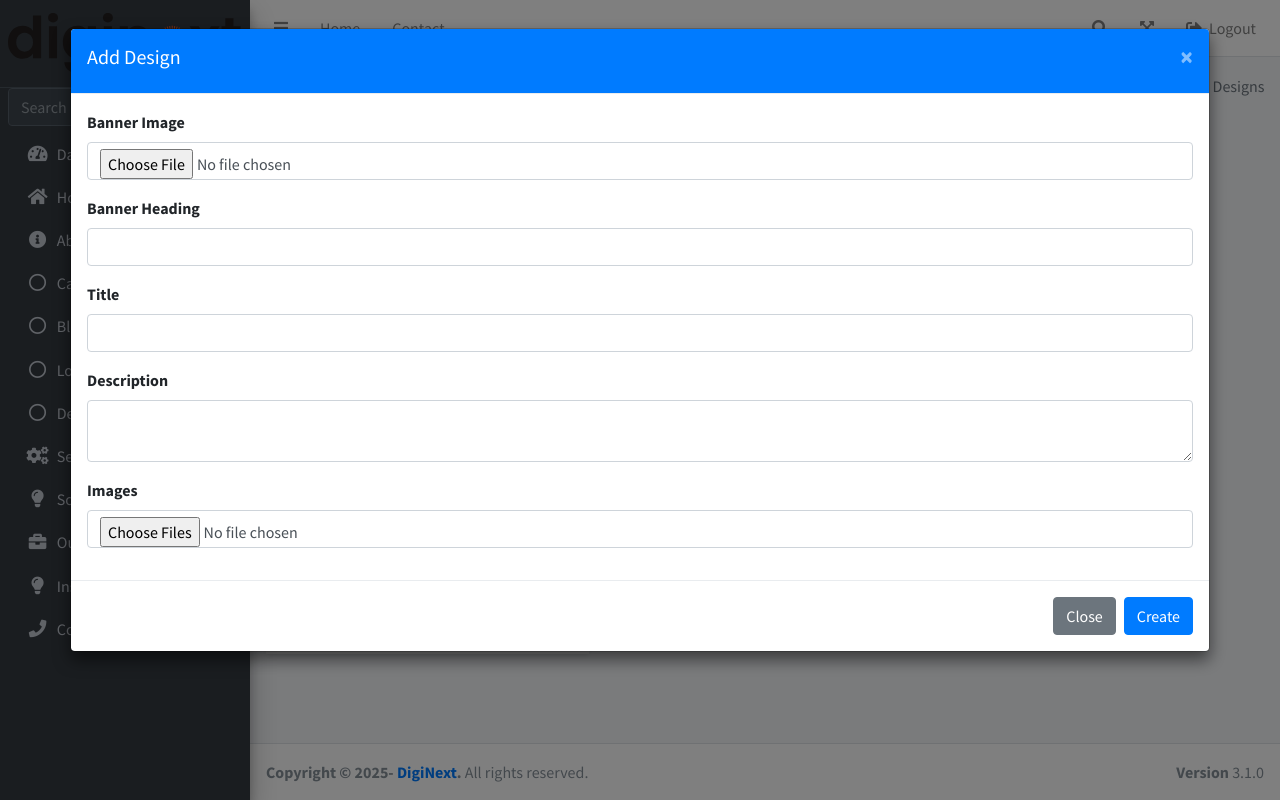
After one commit to CloudcraftTeche/diginextae, a Django app: template dashboard/templates/design.html in a window 1280 px wide, after a click on "Add Design". The commit adds this page. Run offline with Django 5.2, Linux system fonts and the light colour scheme; the template is opened without the code that fills it: most values are stand-ins (such as "Sample title", 1, 10 or a date in 2020); grey boxes marked "Sample" are stand-in pictures; some libraries are stand-ins or nearby versions.

Commit message:
design section compleeted

```diff
--- a/api/urls.py
+++ b/api/urls.py
@@ -34,6 +34,7 @@ from .views import (
     InsightsListView, OurInsightsListView,
     OurInsightsDetailView, InsightsDigitalMarketingView,
     BlogListView, CareerListView, LocationListView,LocationDetailView
+    ,DesignListView, DesignDetailView
 )
 
 urlpatterns = [
@@ -119,4 +120,9 @@ urlpatterns = [
     path('locations/', LocationListView.as_view(), name='location-list'),
     path('locations/<int:id>/', LocationDetailView.as_view(), name='location-detail'),
 
+    # design
+    path('design/', DesignListView.as_view(), name='design-list'),
+    path('design/<slug:slug>/', DesignDetailView.as_view(), name='design-detail'),
+
+
 ]
--- a/dashboard/templates/base.html
+++ b/dashboard/templates/base.html
@@ -335,6 +335,14 @@
                   </a>
             </li>
 
+            <li class="nav-item">
+                  <a href="{% url 'design_page' %}"
+                    class="nav-link {% if request.resolver_match.url_name == 'design_page' %}active{% endif %}">
+                    <i class="far fa-circle nav-icon"></i>
+                    <p>Design</p>
+                  </a>
+            </li>
+
 
 
             <li class="nav-item">
--- /dev/null
+++ b/dashboard/templates/design.html
@@ -0,0 +1,319 @@
+{% extends 'base.html' %}
+{% load static %}
+
+{% block title %}Design Management{% endblock %}
+
+{% block content %}
+
+<div class="content-wrapper">
+
+  <!-- HEADER -->
+  <div class="content-header">
+    <div class="container-fluid">
+      <div class="row mb-2">
+
+        <div class="col-sm-6">
+          <h1 class="m-0">Design Management</h1>
+          <p class="text-muted">Create, edit and manage design pages</p>
+        </div>
+
+        <div class="col-sm-6">
+          <ol class="breadcrumb float-sm-right">
+            <li class="breadcrumb-item">
+              <a href="{% url 'dashboard' %}">Dashboard</a>
+            </li>
+            <li class="breadcrumb-item active">Designs</li>
+          </ol>
+        </div>
+
+      </div>
+    </div>
+  </div>
+
+  <!-- MAIN -->
+  <section class="content">
+    <div class="container-fluid">
+
+      <!-- ADD BUTTON -->
+      <div class="mb-3">
+        <button class="btn btn-primary" data-toggle="modal" data-target="#createDesignModal">
+          Add Design
+        </button>
+      </div>
+
+      {% if designs %}
+      <div class="row">
+
+        {% for design in designs %}
+        <div class="col-md-6 col-lg-4 mb-4">
+          <div class="card h-100 shadow-sm">
+
+            {% if design.banner_image %}
+            <img src="{{ design.banner_image.url }}"
+                 class="card-img-top"
+                 style="height:220px;object-fit:cover;">
+            {% endif %}
+
+            <div class="card-body">
+              <h5>{{ design.banner_heading }}</h5>
+              <h6 class="text-muted">{{ design.title }}</h6>
+              <p>{{ design.description|truncatewords:20 }}</p>
+            </div>
+
+            <div class="card-footer bg-white text-center">
+
+              <!-- EDIT -->
+              <button class="btn btn-sm btn-warning"
+                onclick="editDesign(
+                  {{ design.id }},
+                  '{{ design.banner_heading|escapejs }}',
+                  '{{ design.title|escapejs }}',
+                  '{{ design.description|escapejs }}',
+                  '{% if design.banner_image %}{{ design.banner_image.url }}{% endif %}',
+                  [
+                    {% for img in design.images.all %}
+                      {id:{{ img.id }}, url:'{{ img.image.url }}'}{% if not forloop.last %},{% endif %}
+                    {% endfor %}
+                  ]
+                )">
+                Edit
+              </button>
+
+              <!-- DELETE -->
+              <button class="btn btn-sm btn-danger"
+                onclick="deleteItem('{% url 'design_delete' design.id %}')">
+                Delete
+              </button>
+
+            </div>
+          </div>
+        </div>
+        {% endfor %}
+
+      </div>
+      {% endif %}
+
+    </div>
+  </section>
+</div>
+
+
+<!-- ================= CREATE DESIGN MODAL ================= -->
+<div class="modal fade" id="createDesignModal">
+  <div class="modal-dialog modal-xl">
+    <div class="modal-content">
+
+      <form method="POST" action="{% url 'design_create' %}" enctype="multipart/form-data">
+        {% csrf_token %}
+
+        <div class="modal-header bg-primary text-white">
+          <h5>Add Design</h5>
+          <button type="button" class="close text-white" data-dismiss="modal">&times;</button>
+        </div>
+
+        <div class="modal-body">
+
+          <div class="form-group">
+            <label>Banner Image</label>
+            <input type="file" class="form-control" name="banner_image" required>
+          </div>
+
+          <div class="form-group">
+            <label>Banner Heading</label>
+            <input type="text" class="form-control" name="banner_heading" required>
+          </div>
+
+          <div class="form-group">
+            <label>Title</label>
+            <input type="text" class="form-control" name="title" required>
+          </div>
+
+          <div class="form-group">
+            <label>Description</label>
+            <textarea class="form-control" name="description"></textarea>
+          </div>
+
+          <div class="form-group">
+            <label>Images</label>
+            <input type="file" class="form-control" name="images" multiple>
+          </div>
+
+        </div>
+
+        <div class="modal-footer">
+          <button type="button" class="btn btn-secondary" data-dismiss="modal">Close</button>
+          <button type="submit" class="btn btn-primary">Create</button>
+        </div>
+
+      </form>
+
+    </div>
+  </div>
+</div>
+
+
+<!-- ================= EDIT MODAL ================= -->
+<div class="modal fade" id="editDesignModal">
+  <div class="modal-dialog modal-xl">
+    <div class="modal-content">
+
+      <form method="POST" action="" enctype="multipart/form-data" id="editDesignForm">
+        {% csrf_token %}
+
+        <div class="modal-header bg-warning text-white">
+          <h5>Edit Design</h5>
+          <button type="button" class="close text-white" data-dismiss="modal">&times;</button>
+        </div>
+
+        <div class="modal-body">
+
+          <div class="form-group">
+            <label>Banner Image</label>
+            <input type="file" class="form-control" name="banner_image">
+            <div id="bannerPreview" class="mt-2"></div>
+          </div>
+
+          <div class="form-group">
+            <label>Banner Heading</label>
+            <input type="text" class="form-control" name="banner_heading">
+          </div>
+
+          <div class="form-group">
+            <label>Title</label>
+            <input type="text" class="form-control" name="title">
+          </div>
+
+          <div class="form-group">
+            <label>Description</label>
+            <textarea class="form-control" name="description"></textarea>
+          </div>
+
+          <div class="form-group">
+            <label>Existing Images</label>
+            <div id="existingImages" class="d-flex flex-wrap"></div>
+          </div>
+
+          <div class="form-group">
+            <label>Add More Images</label>
+            <input type="file"
+                   class="form-control"
+                   name="images"
+                   multiple
+                   onchange="previewEditImages(event)">
+            <div id="editImagePreview" class="mt-3 d-flex flex-wrap"></div>
+          </div>
+
+        </div>
+
+        <div class="modal-footer">
+          <button type="button" class="btn btn-secondary" data-dismiss="modal">Close</button>
+          <button type="submit" class="btn btn-warning">Update</button>
+        </div>
+
+      </form>
+    </div>
+  </div>
+</div>
+
+
+<script>
+
+/* DELETE DESIGN */
+function deleteItem(url) {
+  if (confirm("Delete this design?")) {
+    window.location.href = url;
+  }
+}
+
+
+/* EDIT DESIGN */
+function editDesign(id, banner_heading, title, description, banner_image, images) {
+
+  $("#editDesignModal").modal("show");
+
+  const form = $("#editDesignForm");
+  form.attr("action", "{% url 'design_edit' 0 %}".replace("0", id));
+
+  form.find('input[name="banner_heading"]').val(banner_heading);
+  form.find('input[name="title"]').val(title);
+  form.find('textarea[name="description"]').val(description);
+
+  // banner preview
+  $("#bannerPreview").html(
+    banner_image ? `<img src="${banner_image}" style="max-height:150px;border-radius:8px;">` : ""
+  );
+
+  // existing images
+  let html = "";
+
+  if (images && images.length > 0) {
+    images.forEach(img => {
+      html += `
+        <div style="position:relative;margin:5px;">
+          <img src="${img.url}"
+               style="width:100px;height:100px;object-fit:cover;border-radius:8px;">
+          <button type="button"
+            onclick="deleteDesignImage(${img.id}, this.parentElement)"
+            style="position:absolute;top:-5px;right:-5px;background:red;color:white;border:none;border-radius:50%;width:22px;height:22px;">
+            ×
+          </button>
+        </div>
+      `;
+    });
+  } else {
+    html = "<p class='text-muted'>No images</p>";
+  }
+
+  $("#existingImages").html(html);
+}
+
+
+/* DELETE SINGLE IMAGE */
+function deleteDesignImage(id, element) {
+
+  if (!confirm("Delete this image?")) return;
+
+  fetch("{% url 'design_image_delete' 0 %}".replace("0", id), {
+    method: "POST",
+    headers: {
+      "X-CSRFToken": "{{ csrf_token }}"
+    }
+  })
+  .then(res => res.json())
+  .then(data => {
+    if (data.success) element.remove();
+    else alert("Delete failed");
+  });
+}
+
+
+/* PREVIEW NEW UPLOAD */
+function previewEditImages(event) {
+  const preview = document.getElementById("editImagePreview");
+  preview.innerHTML = "";
+
+  Array.from(event.target.files).forEach(file => {
+    const reader = new FileReader();
+    reader.onload = e => {
+      preview.innerHTML += `
+        <div style="position:relative;margin:5px;">
+          <img src="${e.target.result}"
+               style="width:100px;height:100px;object-fit:cover;border-radius:8px;">
+        </div>`;
+    };
+    reader.readAsDataURL(file);
+  });
+}
+
+
+/* RESET MODAL */
+$("#editDesignModal").on("hidden.bs.modal", function () {
+  $("#existingImages").html("");
+  $("#editImagePreview").html("");
+  $("#bannerPreview").html("");
+  this.querySelector("form").reset();
+});
+
+</script>
+
+{% endblock %}
--- a/diginext/settings.py
+++ b/diginext/settings.py
@@ -200,8 +200,8 @@ WSGI_APPLICATION = 'diginext.wsgi.application'
 # }
 
 # Database Configuration
-# database_url = os.getenv('DATABASE_URL')
-database_url = 'postgresql://diginext:pTeZ8hRxGUp2B5YTde7nWw7ViON8M2Ka@dpg-d5n6ael6ubrc73algg2g-a/diginext'
+database_url = os.getenv('DATABASE_URL')
+# database_url = 'postgresql://diginext:pTeZ8hRxGUp2B5YTde7nWw7ViON8M2Ka@dpg-d5n6ael6ubrc73algg2g-a/diginext'
 
 if database_url:
     # Production: Use DATABASE_URL (Render automatically provides this)
```
Also changed, not shown: api/serializers.py (+13 -0 lines), api/views.py (+46 -1 lines), dashboard/forms.py (+8 -1 lines), dashboard/models.py (+40 -0 lines), dashboard/urls.py (+9 -0 lines), dashboard/views.py (+61 -0 lines), dashboard/migrations/0055_design_alter_solutionssection1_solutions_heading_and_more.py (added).
